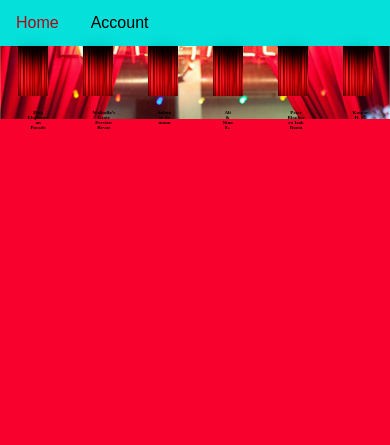
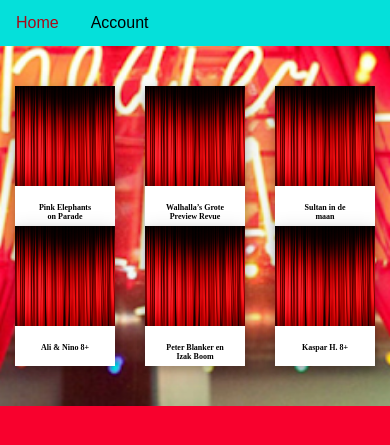
Before and after one commit to Lucas-Git-Hub/CLE-3, a PHP site: page /Php/index.php in a window 390 px wide. Shown: the top 445 px of the page. Run offline with PHP 8.4, Linux system fonts and the light colour scheme.

Commit message:
Media Queries werkend voor 900px en kleiner

```diff
--- a/CLE 3/Css/style.css
+++ b/CLE 3/Css/style.css
@@ -89,36 +89,21 @@ img {
 /* Changes image size for different types of screens */
 
 @media screen and (max-width: 992px){
+    div{
+        margin-top: 40px;
+    }
+    img{
+        width: 100px;
+        height: 100px;
+    }
     .polaroid{
-        height: 30px;
-        width: 50px;
+        width: 100px;
+        height: 140px;
     }
     .container{
-        height: 20px;
-        width: 10px;
-    }
-    img{
-        height: 50px;
-        width: 50px;
+        height: 10px;
     }
     h1,h2{
-        font-size: 10px;
+        font-size: 50%;
     }
 }
-
-@media screen and (max-width: 600px) {
-    .polaroid{
-        height: 12px;
-        width: 25px;
-    }
-    .container{
-        display: flex;
-    }
-    img{
-        height: 50px;
-        width: 30px;
-    }
-    h1,h2{
-        font-size: 5px;
-    }
-}
```
